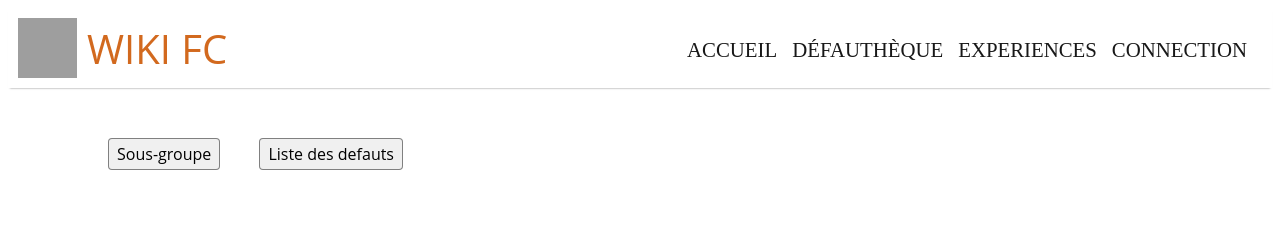
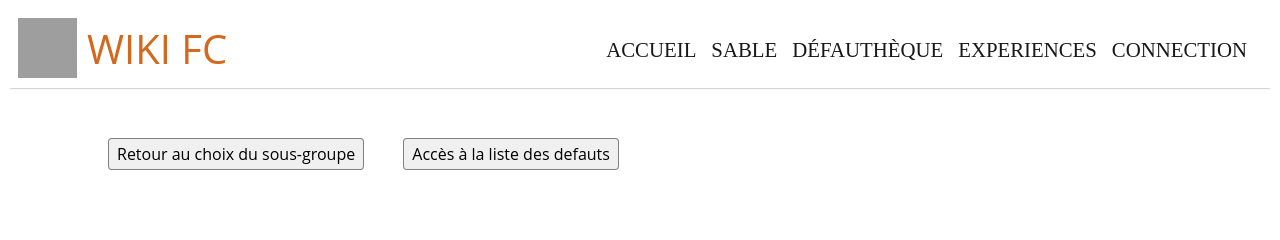
Before and after one commit to ThivetJ/Webfautheque, a Django app: template templates/Webfautheque/liste_defauts_sous_groupe.html in a window 1280 px wide. Shown: the top 240 px of the page. Run offline with Django 3.2, Linux system fonts and the light colour scheme; the template is opened without the code that fills it, so the values that code supplies are empty; some libraries are stand-ins or nearby versions; grey boxes are pictures that could not be loaded.

Commit message:
Légères modifications, ajouts boutons, renommage etc...

```diff
--- a/Webfautheque/models.py
+++ b/Webfautheque/models.py
@@ -1,7 +1,9 @@
 import os
+
 from django.db import models
 from django.dispatch import receiver
 from django.utils import timezone
+
 
 class Classe(models.Model):
     """
@@ -129,7 +131,6 @@ class Experience(models.Model):
     experience_pub_date = models.DateTimeField('date', default=timezone.now)
     experience_rapport_anomalie = models.CharField(
         'Rapport anomalie', max_length=2000, default="None", blank=True)
-
     experience_ift = models.CharField(
         'Ift', max_length=2000, default="None", blank=True)
     experience_photos_1 = models.ImageField(
--- a/templates/Webfautheque/header.html
+++ b/templates/Webfautheque/header.html
@@ -21,6 +21,7 @@
       <nav>
           <ul>
               <li><a href="/home">Accueil</a></li>
+              <li><a href="/LaboSable/">Sable</a></li>
               <li><a href="/Webfautheque/Arborescence/">Défauthèque</a></li>
               <li><a href="/Webfautheque/experiences">Experiences</a></li>
               {% if user.is_authenticated %}
--- a/templates/Webfautheque/liste_defauts.html
+++ b/templates/Webfautheque/liste_defauts.html
@@ -8,7 +8,7 @@
     href="{% static 'css/liste_defauts_sous_groupe.css' %}"
   />
 
-  <a href="/Webfautheque/Arborescence" class="btn-retour"> Classe </a>
+      <a href="/Webfautheque/Arborescence" class="btn-retour">Retour au choix de la classe </a>
 
       <div class="defauts_tab">
       <table>
--- a/templates/Webfautheque/liste_defauts_sous_groupe.html
+++ b/templates/Webfautheque/liste_defauts_sous_groupe.html
@@ -8,9 +8,9 @@
             href="{% static 'css/liste_defauts_sous_groupe.css' %}"
     />
 
-  <a href="/Webfautheque/{{ groupe_idperso }}" class="btn-retour">Sous-groupe </a>
+    <a href="/Webfautheque/{{ groupe_idperso }}" class="btn-retour">Retour au choix du sous-groupe </a>
 
-  <a href="/Webfautheque/liste_defauts" class="connection">Liste des defauts </a>
+    <a href="/Webfautheque/liste_defauts" class="connection">Accès à la liste des defauts </a>
 
 
     <div class="defauts_tab">
--- a/templates/Webfautheque/sous_groupes.html
+++ b/templates/Webfautheque/sous_groupes.html
@@ -11,7 +11,7 @@ WikiFC - Sous-Groupe
 {% block content %}
     <link rel="stylesheet" type="text/css" href="{% static 'css/classe_groupe.css' %}"/>
 
-<a href="/Webfautheque/{{ classe_idperso }}" class="btn-retour">Groupe </a>
+    <a href="/Webfautheque/{{ classe_idperso }}" class="btn-retour">Retour au choix du groupe </a>
     <div class="list_sous_groupes">
         <ul>
             {% for sous_groupe in sous_groupes_list %}
```
Also changed, not shown: templates/Webfautheque/arborescence.html (+5 -3 lines), templates/Webfautheque/groupes.html (+5 -4 lines), djangoProjects/.settings.py (deleted). Lines whose indentation alone changed are shown as unchanged.
